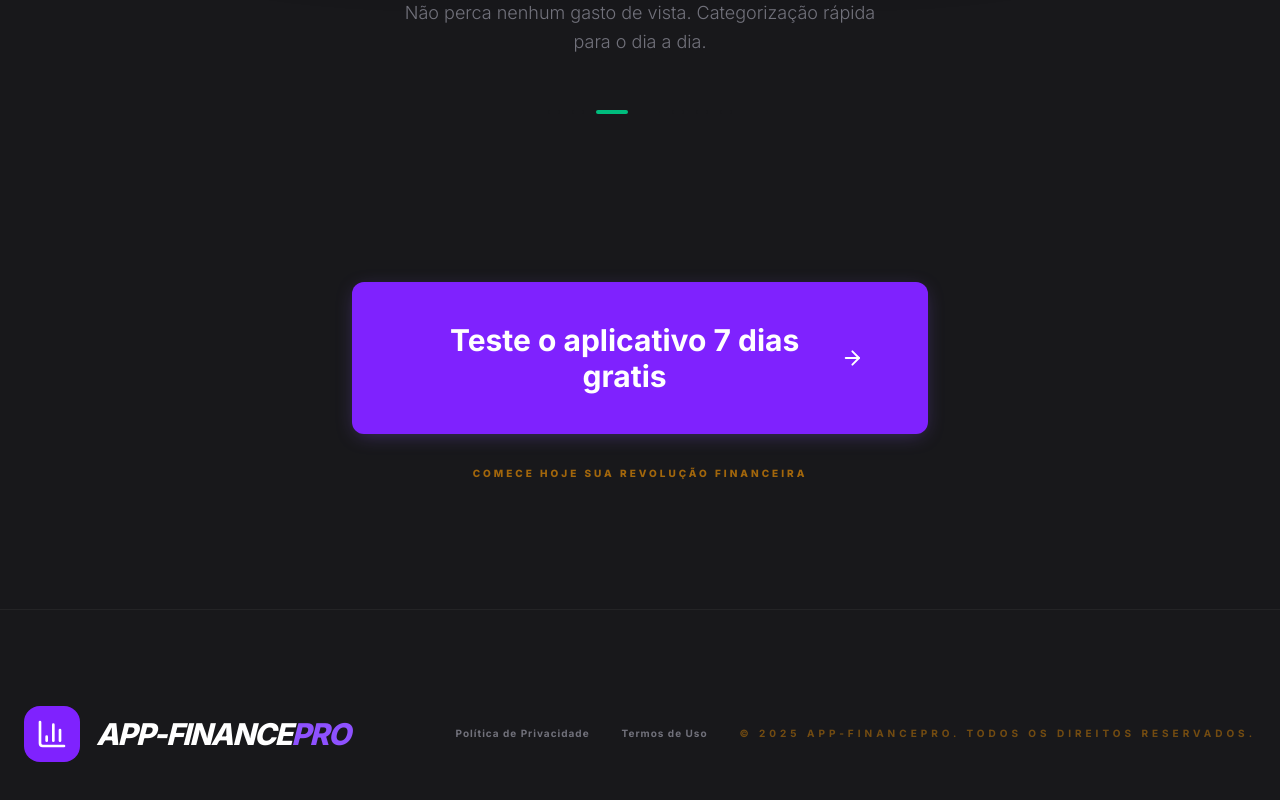
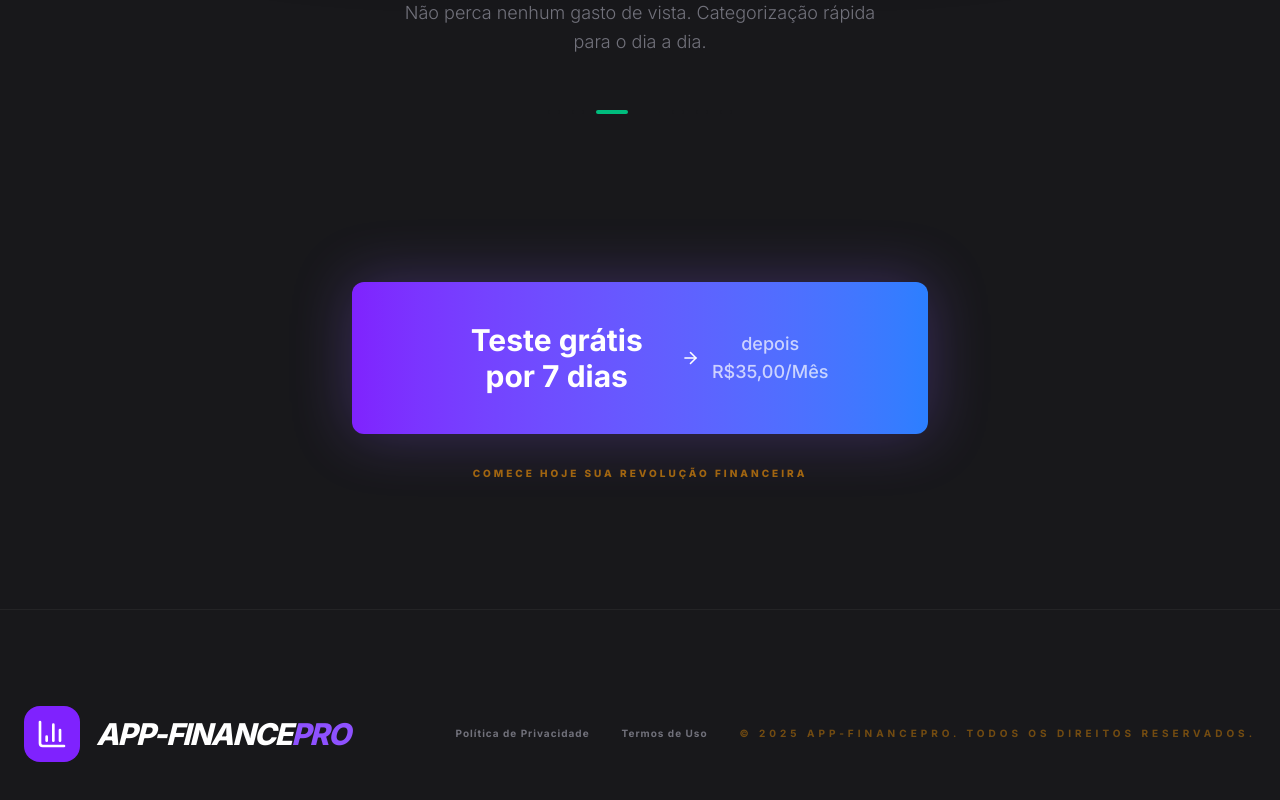
Before and after one commit to abreu64/appfinance, a React (Vite) app: page /gallery in a window 1280 px wide. Shown: the part 2380-3180 px from the top of the page. Built offline with nearby package versions, Linux system fonts and the light colour scheme.

Commit message:
: colocando email

```diff
--- a/components/Navbar.tsx
+++ b/components/Navbar.tsx
@@ -47,7 +47,7 @@ export const Navbar: React.FC<NavbarProps> = ({ onOpenFeatures, onOpenGallery, o
               key={idx}
               onClick={item.onClick}
               className={`
-                text-xs font-bold uppercase tracking-widest flex items-center gap-2 transition-all duration-300
+                text-xs font-bold uppercase tracking-widest flex items-center gap-2 transition-all duration-300 cursor-pointer
                 ${item.active
                   ? 'text-violet-400'
                   : 'text-zinc-400 hover:text-white'}
--- /dev/null
+++ b/components/TrialButton.tsx
@@ -0,0 +1,24 @@
+import React from 'react';
+import { Button } from './Button';
+import { ArrowRight } from 'lucide-react';
+
+interface TrialButtonProps {
+    onClick?: () => void;
+    className?: string;
+}
+
+export const TrialButton: React.FC<TrialButtonProps> = ({ onClick, className = '' }) => {
+    return (
+        <Button
+            onClick={onClick}
+            variant="glow"
+            className={`text-xl md:text-3xl py-8 md:py-10 px-12 md:px-24 flex flex-col items-center group ${className}`}
+        >
+            <span className="flex items-center gap-4">
+                Teste grátis por 7 dias
+                <ArrowRight size={28} className="group-hover:translate-x-1 transition-transform duration-300" />
+            </span>
+            <span className="text-sm md:text-lg font-medium opacity-70">depois R$35,00/Mês</span>
+        </Button>
+    );
+};
--- a/pages/GalleryPage.tsx
+++ b/pages/GalleryPage.tsx
@@ -1,11 +1,12 @@
 import React from 'react';
 import { useNavigate } from 'react-router-dom';
 import { Button } from '../components/Button';
+import { TrialButton } from '../components/TrialButton';
 import { Footer } from '../components/Footer';
 import { FullscreenGallery } from '../components/ScreenshotSlider';
 import { MobileCarousel } from '../components/MobileCarousel';
 import { Navbar } from '../components/Navbar';
-import { ChevronLeft, BarChart3, ArrowRight } from 'lucide-react';
+import { ChevronLeft, BarChart3 } from 'lucide-react';
 
 export const GalleryPage = () => {
     const navigate = useNavigate();
@@ -31,13 +32,10 @@ export const GalleryPage = () => {
 
                 {/* Botão Centralizado e Próximo ao Carrossel Mobile */}
                 <div className="pb-32 pt-10 flex flex-col items-center justify-center px-6">
-                    <Button
+                    <TrialButton
                         onClick={openApp}
-                        className="w-full max-w-md md:max-w-xl text-lg md:text-3xl py-8 md:py-10 px-8 md:px-16 shadow-[0_0_60px_rgba(139,92,246,0.3)] group"
-                    >
-                        Teste o aplicativo 7 dias gratis
-                        <ArrowRight className="group-hover:translate-x-2 transition-transform duration-300" />
-                    </Button>
+                        className="w-full max-w-md md:max-w-xl shadow-[0_0_60px_rgba(139,92,246,0.3)]"
+                    />
                     <p className="mt-8 text-amber-500/60 text-[10px] uppercase tracking-[0.3em] font-black">Comece hoje sua revolução financeira</p>
                 </div>
             </main>
--- a/pages/HomePage.tsx
+++ b/pages/HomePage.tsx
@@ -1,6 +1,7 @@
 import React, { useState, useRef, useEffect } from 'react';
 import { useNavigate } from 'react-router-dom';
 import { Navbar } from '../components/Navbar';
+import { TrialButton } from '../components/TrialButton';
 import { Button } from '../components/Button';
 import { Footer } from '../components/Footer';
 import {
@@ -99,10 +100,7 @@ export const HomePage = () => {
                     </p>
 
                     <div className="flex flex-col items-center gap-8">
-                        <Button onClick={openApp} variant="glow" className="text-xl md:text-3xl py-8 md:py-10 px-12 md:px-24">
-                            Teste o aplicativo 7 dias grátis
-                            <ArrowRight size={28} className="group-hover:translate-x-1 transition-transform duration-300" />
-                        </Button>
+                        <TrialButton onClick={openApp} />
                         <div className="flex items-center gap-6 text-amber-500/80 text-[10px] font-black uppercase tracking-[0.3em]">
                             <span>Criptografia Ponta a Ponta</span>
                             <span className="w-1.5 h-1.5 bg-amber-400 rounded-full shadow-[0_0_10px_rgba(251,191,36,0.5)]"></span>
@@ -179,10 +177,7 @@ export const HomePage = () => {
             </section>
 
             <div className="flex flex-col items-center justify-center pb-24">
-                <Button onClick={openApp} variant="glow" className="text-xl md:text-3xl py-8 md:py-10 px-12 md:px-24">
-                    Teste o aplicativo 7 dias grátis
-                    <ArrowRight size={28} className="group-hover:translate-x-1 transition-transform duration-300" />
-                </Button>
+                <TrialButton onClick={openApp} />
             </div>
 
             <Footer />
--- a/pages/PricingPage.tsx
+++ b/pages/PricingPage.tsx
@@ -1,6 +1,7 @@
 import React from 'react';
 import { useNavigate } from 'react-router-dom';
 import { Button } from '../components/Button';
+import { TrialButton } from '../components/TrialButton';
 import { Navbar } from '../components/Navbar';
 import { ChevronLeft, CheckCircle2 } from 'lucide-react';
 
@@ -37,9 +38,7 @@ export const PricingPage = () => {
                     </p>
 
                     <div className="flex flex-col items-center gap-8 w-full px-6">
-                        <Button onClick={openApp} className="text-xl md:text-3xl py-8 md:py-10 px-12 md:px-24 w-full md:w-auto">
-                            Teste o aplicativo 7 dias gratis
-                        </Button>
+                        <TrialButton onClick={openApp} className="w-full md:w-auto" />
 
                         <div className="flex flex-wrap justify-center gap-8 text-zinc-600 uppercase tracking-[0.3em] text-[10px] font-black">
                             <span className="flex items-center gap-2"><CheckCircle2 size={12} className="text-violet-500" /> IA Integrada</span>
```
